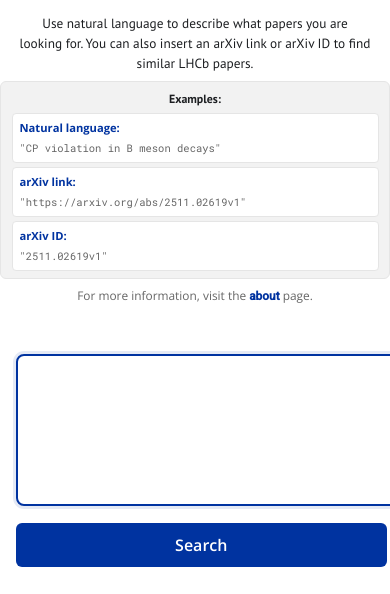
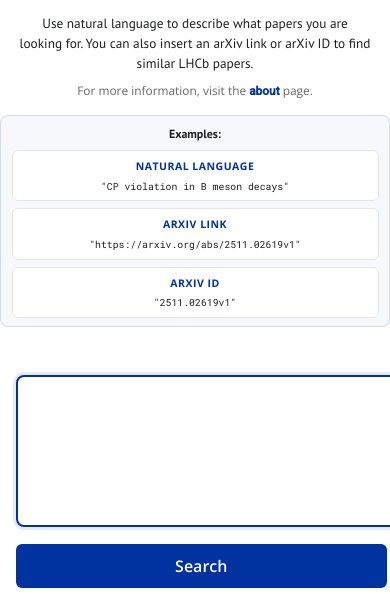
Before and after one commit to MohamedElashri/lhcbfinder, a Flask app: page / in a window 390 px wide; the page is wider, and only the part inside the window is pictured. Shown: the part 75-669 px from the top of that part. Run offline with Flask 3, Linux system fonts and the light colour scheme.

Commit message:
feat: redesign examples section with grid layout

```diff
--- a/website/static/styles.css
+++ b/website/static/styles.css
@@ -274,12 +274,17 @@ p, a {
 }
 
 #examples {
-    max-width: 800px;
+    max-width: 900px;
     margin: 0.75rem auto;
     padding: 0.75rem 1rem;
-    background-color: var(--toggle-background);
-    border-radius: 6px;
-    border: 1px solid var(--border-color);
+    background-color: rgba(0, 51, 160, 0.03);
+    border-radius: 8px;
+    border: 1px solid rgba(0, 51, 160, 0.15);
+}
+
+[data-theme="dark"] #examples {
+    background-color: rgba(255, 255, 255, 0.03);
+    border: 1px solid rgba(255, 255, 255, 0.15);
 }
 
 .example-label {
@@ -287,41 +292,62 @@ p, a {
     font-size: 0.9rem;
     font-weight: 600;
     color: var(--text-color);
-    margin-bottom: 0.5rem;
+    margin-bottom: 0.6rem;
     text-align: center;
 }
 
+.examples-grid {
+    display: grid;
+    grid-template-columns: repeat(3, 1fr);
+    gap: 0.75rem;
+}
+
 .example-item {
-    padding: 0.4rem 0.6rem;
-    margin-bottom: 0.4rem;
+    padding: 0.6rem;
     background-color: var(--background-color);
-    border-radius: 4px;
+    border-radius: 6px;
     border: 1px solid var(--border-color);
     transition: all 0.2s ease;
-    font-size: 0.85rem;
-}
-
-.example-item:last-child {
-    margin-bottom: 0;
+    text-align: center;
+    display: flex;
+    flex-direction: column;
+    gap: 0.4rem;
 }
 
 .example-item:hover {
-    box-shadow: 0 2px 8px rgba(0, 0, 0, 0.1);
-    transform: translateY(-1px);
-}
-
-.example-item strong {
+    box-shadow: 0 2px 8px rgba(0, 51, 160, 0.15);
+    transform: translateY(-2px);
+    border-color: var(--cern-blue);
+}
+
+[data-theme="dark"] .example-item:hover {
+    box-shadow: 0 2px 8px rgba(255, 255, 255, 0.1);
+    border-color: rgba(255, 255, 255, 0.4);
+}
+
+.example-type {
     font-family: 'Open Sans', sans-serif;
-    font-size: 0.85rem;
+    font-size: 0.8rem;
+    font-weight: 700;
     color: var(--cern-blue);
-    display: inline-block;
-    min-width: 120px;
+    text-transform: uppercase;
+    letter-spacing: 0.5px;
+}
+
+[data-theme="dark"] .example-type {
+    color: #6B9BD1;
 }
 
 .example-text {
     font-family: 'Roboto Mono', monospace;
-    font-size: 0.8rem;
-    color: var(--text-color-secondary);
+    font-size: 0.75rem;
+    color: var(--text-color);
+    word-break: break-word;
+    line-height: 1.3;
+}
+
+[data-theme="dark"] .example-text {
+    color: #E0E0E0;
 }
 
 #about-link {
@@ -964,30 +990,30 @@ p, a {
     }
 
     #examples {
-        padding: 0.5rem 0.75rem;
+        padding: 0.6rem 0.75rem;
         margin: 0.5rem auto;
     }
 
     .example-label {
         font-size: 0.85rem;
-        margin-bottom: 0.4rem;
+        margin-bottom: 0.5rem;
+    }
+
+    .examples-grid {
+        grid-template-columns: 1fr;
+        gap: 0.5rem;
     }
 
     .example-item {
-        padding: 0.35rem 0.5rem;
-        margin-bottom: 0.3rem;
-        font-size: 0.8rem;
-    }
-
-    .example-item strong {
-        display: block;
-        min-width: auto;
-        margin-bottom: 0.15rem;
-        font-size: 0.8rem;
+        padding: 0.5rem;
+    }
+
+    .example-type {
+        font-size: 0.75rem;
     }
 
     .example-text {
-        font-size: 0.75rem;
+        font-size: 0.7rem;
     }
 
     .highlight-text {
--- a/website/templates/index.html
+++ b/website/templates/index.html
@@ -102,20 +102,25 @@
 
         <p id="tip">Use natural language to describe what papers you are looking for. You can also insert an arXiv link or arXiv ID to find similar LHCb papers.</p>
 
+    <p id="about-link">For more information, visit the <a href="/about">about</a> page.</p>
+
     <div id="examples">
         <p class="example-label">Examples:</p>
-        <div class="example-item">
-            <strong>Natural language:</strong> <span class="example-text">"CP violation in B meson decays"</span>
-        </div>
-        <div class="example-item">
-            <strong>arXiv link:</strong> <span class="example-text">"https://arxiv.org/abs/2511.02619v1"</span>
-        </div>
-        <div class="example-item">
-            <strong>arXiv ID:</strong> <span class="example-text">"2511.02619v1"</span>
+        <div class="examples-grid">
+            <div class="example-item">
+                <div class="example-type">Natural language</div>
+                <div class="example-text">"CP violation in B meson decays"</div>
+            </div>
+            <div class="example-item">
+                <div class="example-type">arXiv link</div>
+                <div class="example-text">"https://arxiv.org/abs/2511.02619v1"</div>
+            </div>
+            <div class="example-item">
+                <div class="example-type">arXiv ID</div>
+                <div class="example-text">"2511.02619v1"</div>
+            </div>
         </div>
     </div>
-
-    <p id="about-link">For more information, visit the <a href="/about">about</a> page.</p>
 
         <div id="loading_container" style="display: none;">
             <span class="dot"></span>
```
